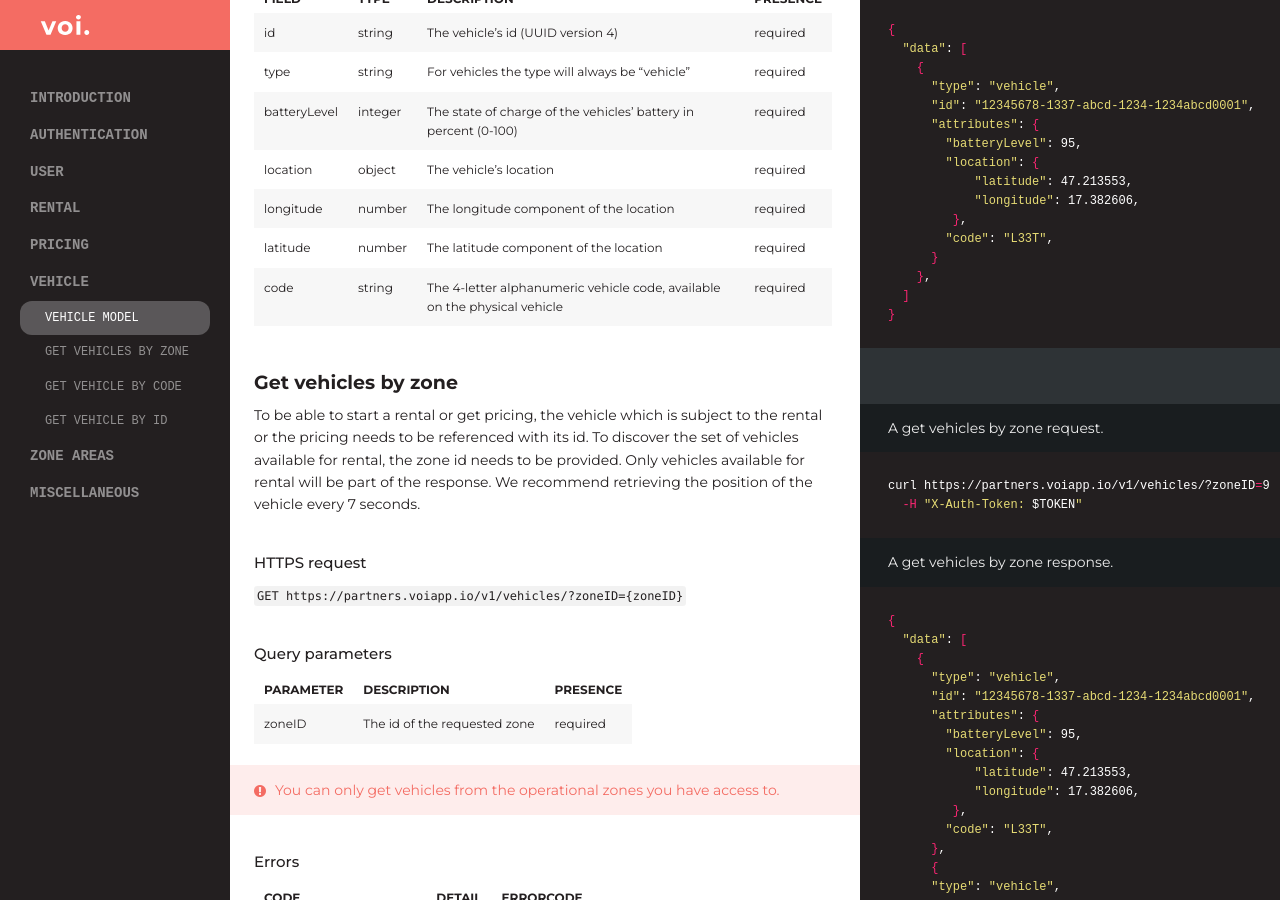
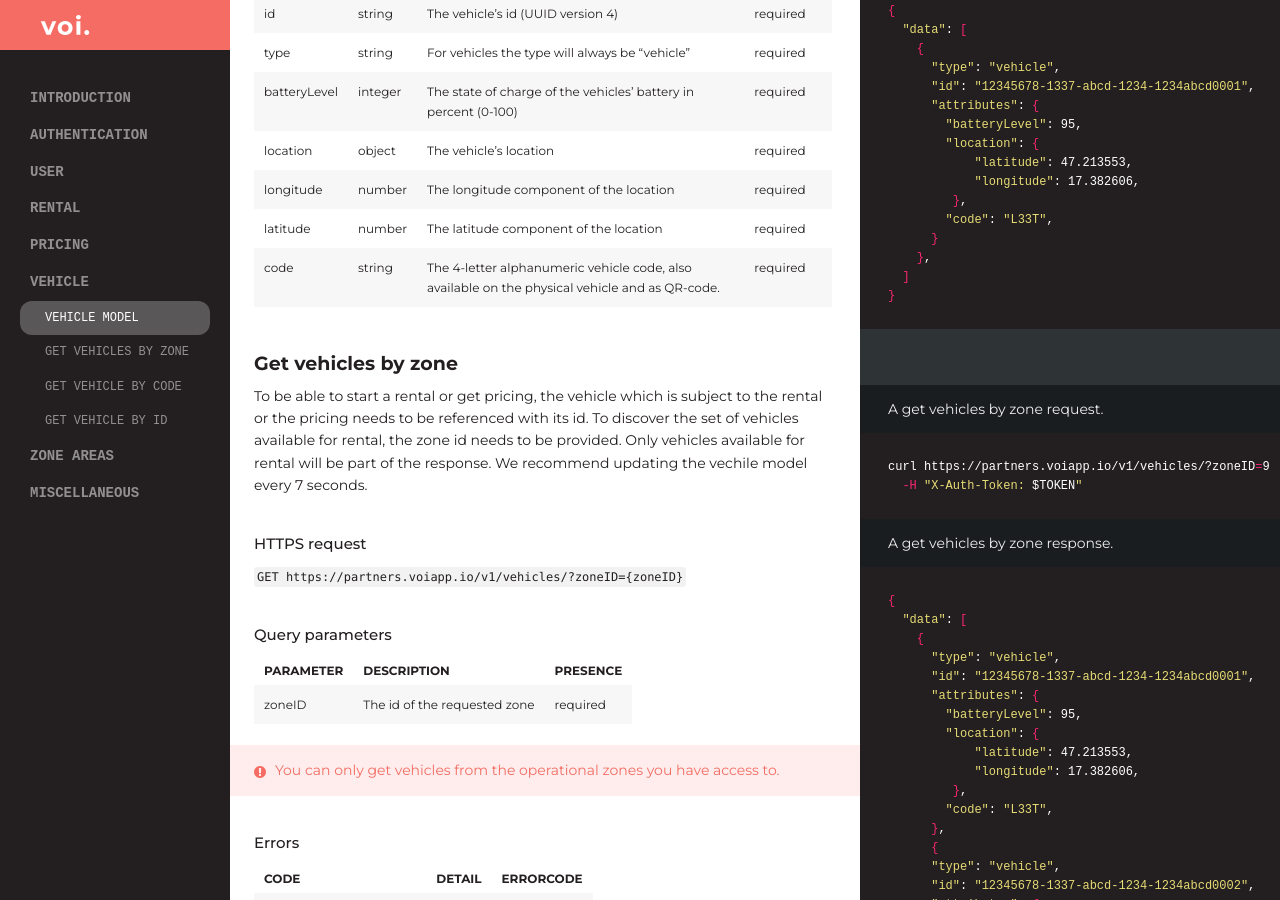
Before and after one commit to voi-api/voi-api.github.io, a Jekyll site: the page built from maas-pro.md, in a window 1280 px wide and 900 px high, scrolled down 11214 px. Built offline with Jekyll 4.4.1, drawn with Linux system fonts in a browser that asks for light colours; some web fonts are replaced; some of the changed text lies outside the part shown.

Commit message:
clarifications

````diff
--- a/maas-pro.md
+++ b/maas-pro.md
@@ -268,7 +268,7 @@ total | object | Contains the rental's total cost | required
 amount | integer | The priced amount, including VAT, in minor units (also called subunit)| required
 currency | string | The alphabetic currency code (ISO 4217) | required
 vat | integer | The price VAT amount in minor units (also called subunit) | required
-state |   string   |  The current state of the rental  <br> RUNNING - During rental<br> ENDED - After rental<br> ENDED_WITH_NO_CHARGE - After rental if it was automatically ended.<br>ENDED_INTERNALLY - Ended by Voi, typically because the user forgot to. <br> more details here](/payments/#prices-and-fees)| required
+state |   string   |  The current state of the rental  <br> RUNNING - During rental<br> ENDED - After rental<br> ENDED_WITH_NO_CHARGE - After rental if it was automatically ended.<br>ENDED_INTERNALLY - Ended by Voi, typically because the user forgot to. <br> [more details here](/payments/#prices-and-fees)| required
 startedAt | string     |  Time when the rental started (RFC3339 in UTC) | required
 endedAt |  string    |   Time when the rental ended (RFC3339 in UTC)      | optional
 vehicle |  object    |  Contains information about the vehicle used in the rental      | required
@@ -346,7 +346,7 @@ curl -X POST https://partners.voiapp.io/v1/rental/start
     ]
 }
 ```
-Start rental makes a vehicle accessible to ride with. To request to start a rental, the `userId` and `vehicleId` are provided in the request body. The partner decides what, if any, limitations should be set on who can start a ride.
+Start rental makes a vehicle accessible to ride. The vechileId is usually retreved by either the user selecting the [scooter in the app](#get-vehicles-by-zone) or the user scanning the [vechile code](#get-vehicle-by-code) present on the scooter. The partner decides what, if any, limitations should be set on who can start a ride.
 
 ### HTTPS request
 
@@ -357,7 +357,7 @@ Start rental makes a vehicle accessible to ride with. To request to start a rent
 field | type | description | presence
 ------ | -------- | -------- | -------
 userId | string | The id of the user for whom the rental is started | required
-vehicleId | string | The id of the vehicle which will be rented. The vechileId is represented as a QR code on the scooter and always a four-character alphanumeric string.| required
+vehicleId | string | The id of the vehicle which will be rented.| required
 userStartLocation | object | The user’s location when starting the rental| optional
 
 ### Errors
@@ -640,7 +640,7 @@ batteryLevel | integer | The state of charge of the vehicles' battery in percent
 location | object | The vehicle’s location| required
 longitude | number | The longitude component of the location | required
 latitude | number | The latitude component of the location | required
-code | string |  The 4-letter alphanumeric vehicle code, available on the physical vehicle | required
+code | string |  The 4-letter alphanumeric vehicle code, also available on the physical vehicle and as QR-code. | required
 
 
 
@@ -683,7 +683,7 @@ curl https://partners.voiapp.io/v1/vehicles/?zoneID=9
 }
 ```
 
-To be able to start a rental or get pricing, the vehicle which is subject to the rental or the pricing needs to be referenced with its id.  To discover the set of vehicles available for rental, the zone id needs to be provided. Only vehicles available for rental will be part of the response. We recommend retrieving the position of the vehicle every 7 seconds.
+To be able to start a rental or get pricing, the vehicle which is subject to the rental or the pricing needs to be referenced with its id.  To discover the set of vehicles available for rental, the zone id needs to be provided. Only vehicles available for rental will be part of the response. We recommend updating the vechile model every 7 seconds.
 
 
 ### HTTPS request
@@ -705,6 +705,9 @@ Code|Detail|ErrorCode
 StatusInternalServerError| |
 
 ## Get Vehicle by code
+
+On each scooters handlebars, the code, 4 alphanumeric characters, are written in plain text and as a QR-code.
+
 > A get vehicle by code request.
 
 ```shell
@@ -740,7 +743,7 @@ curl https://partners.voiapp.io/v1/vehicles/code/L33T
 
 parameter  | description | presence
 ------ | -------- | -------
-code |  the 4-letter alphanumeric vehicle code, visually available on the vehicle | required
+code |  the 4-letter alphanumeric vehicle code, visually available on the vehicle in text and as  | required
 
 ## Get Vehicle by id
 
````
Also changed, not shown: payments.md (+1 -1 lines).
